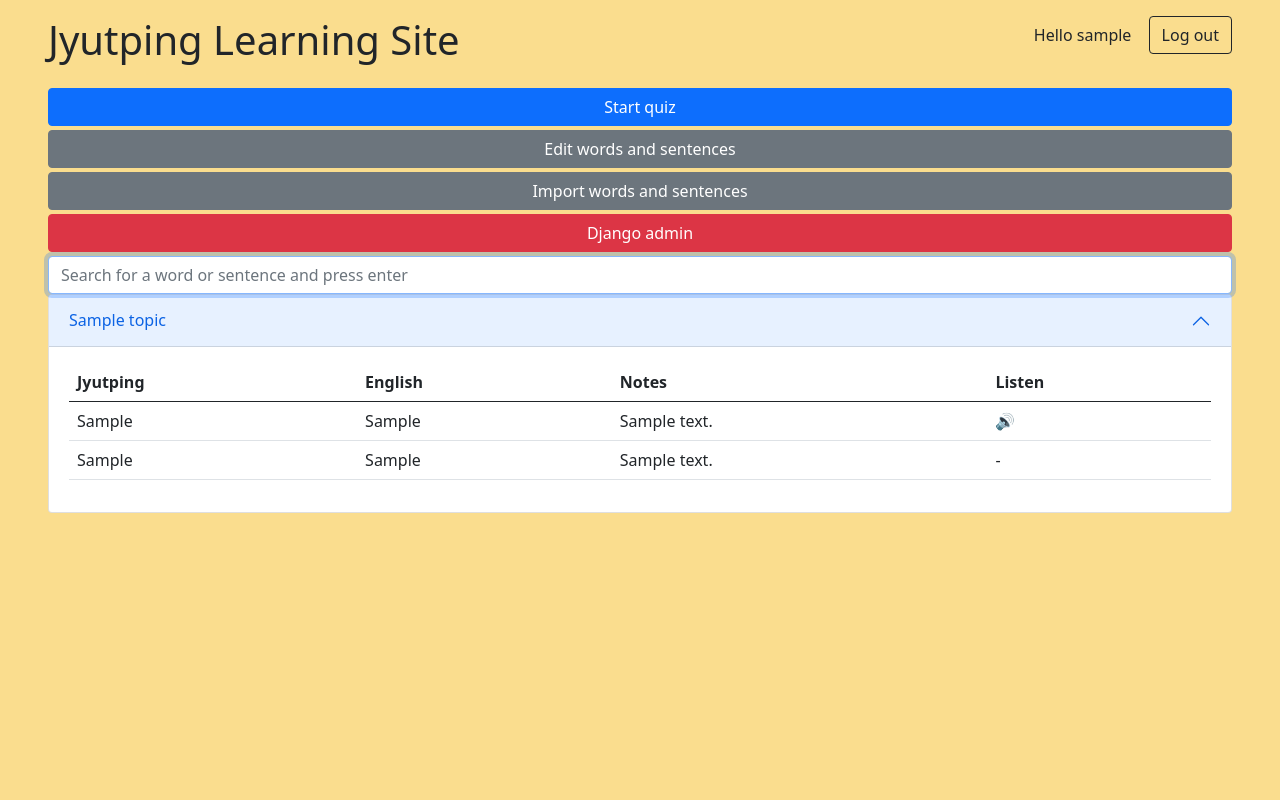
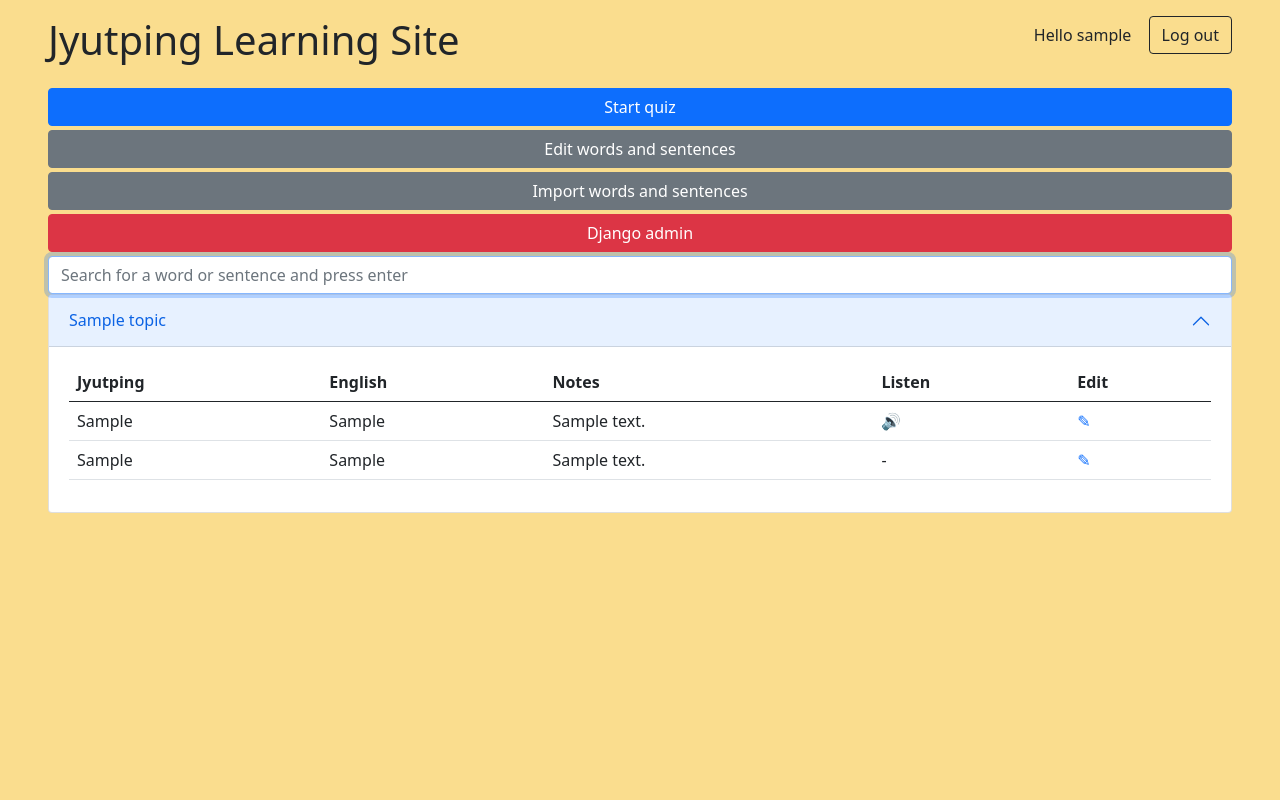
Before and after one commit to turnip99/jyutping-learning-site, a Django app: page / in a window 1280 px wide, after a click that opens the changed part. Run offline with Django 5.2, Linux system fonts and the light colour scheme; a user stored in the database is signed in; tables that the repository leaves empty hold one stand-in row (values such as "Sample post").

Commit message:
Added edit button to table on large screen sizes

```diff
--- a/wordsandsentences/templates/wordsandsentences/index.html
+++ b/wordsandsentences/templates/wordsandsentences/index.html
@@ -41,6 +41,7 @@
                                     <th>English</th>
                                     <th>Notes</th>
                                     <th>Listen</th>
+                                    <th class="d-none d-lg-table-cell">Edit</th>
                                 </tr>
                             </thead>
                             <tbody>
@@ -56,6 +57,7 @@
                                                 -
                                             {% endif %}
                                         </td>
+                                        <td class="d-none d-lg-table-cell"><a href="{% url 'word_update' pk=word.pk %}" style="text-decoration: none;">&#9998;</a></td>
                                     </tr>
                                 {% endfor %}
                                 {% for sentence in words_and_sentences.sentences %}
@@ -64,6 +66,7 @@
                                         <td data-searchable="{{ sentence.english|lower }}">{{ sentence.english }}</td>
                                         <td>{% if sentence.notes %}{{ sentence.notes }}{% else %}-{% endif %}</td>
                                         <td>-</td>
+                                        <td class="d-none d-lg-table-cell"><a href="{% url 'sentence_update' pk=sentence.pk %}" style="text-decoration: none;">&#9998;</a></td>
                                     </tr>
                                 {% endfor %}
                             </tbody>
```
